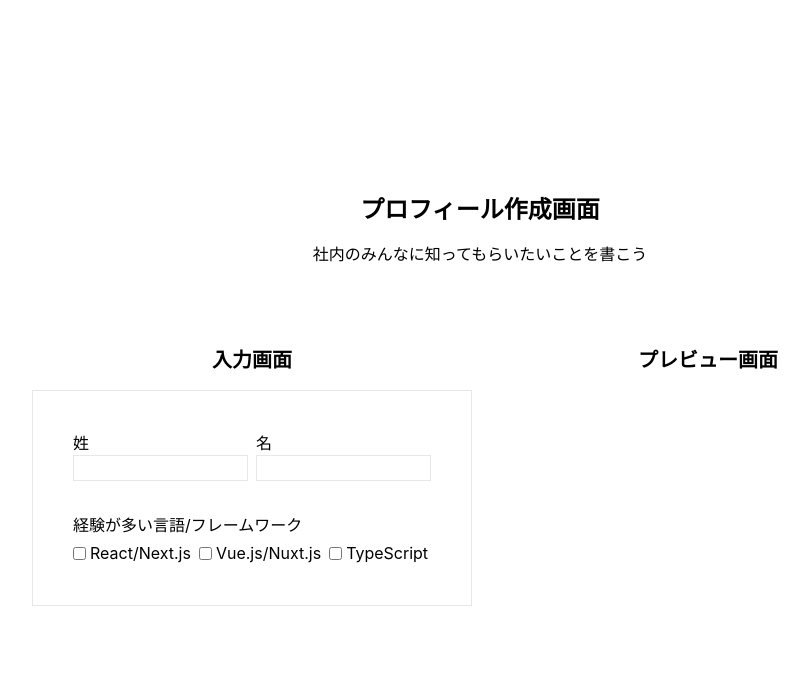
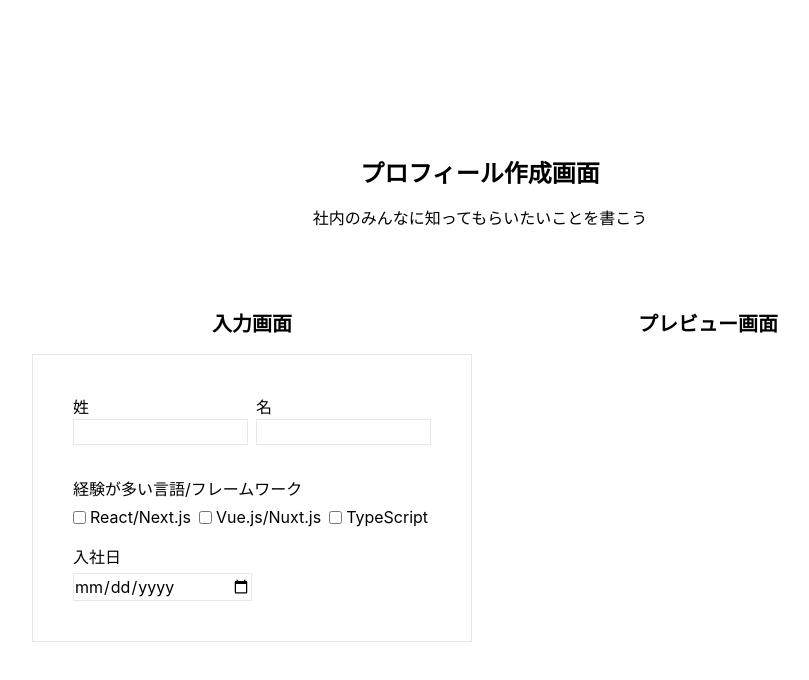
Before and after one commit to shotam1415/react-study, a React (Create React App) app: page / in a window 1280 px wide. Shown: the top 680 px of the page, without its empty margins (160-969 px from the left). Built offline with nearby package versions, Linux system fonts and the light colour scheme.

Commit message:
入社日の入力欄作った

```diff
--- a/src/App.tsx
+++ b/src/App.tsx
@@ -147,7 +147,7 @@ function App() {
                                         </div>
                                     </div>
                                 </div>
-                                <div>
+                                <div className="mb-4">
                                     <label className="mb-1 block">経験が多い言語/フレームワーク</label>
                                     <div className="flex flex-wrap items-start gap-2">
                                         <div className="flex items-center gap-1">
@@ -163,6 +163,10 @@ function App() {
                                             <label htmlFor="checkbox03">TypeScript</label>
                                         </div>
                                     </div>
+                                </div>
+                                <div>
+                                    <label className="block mb-1">入社日</label>
+                                    <input className="border w-1/2" type="date"/>
                                 </div>
                             </div>
                         </div>
```
